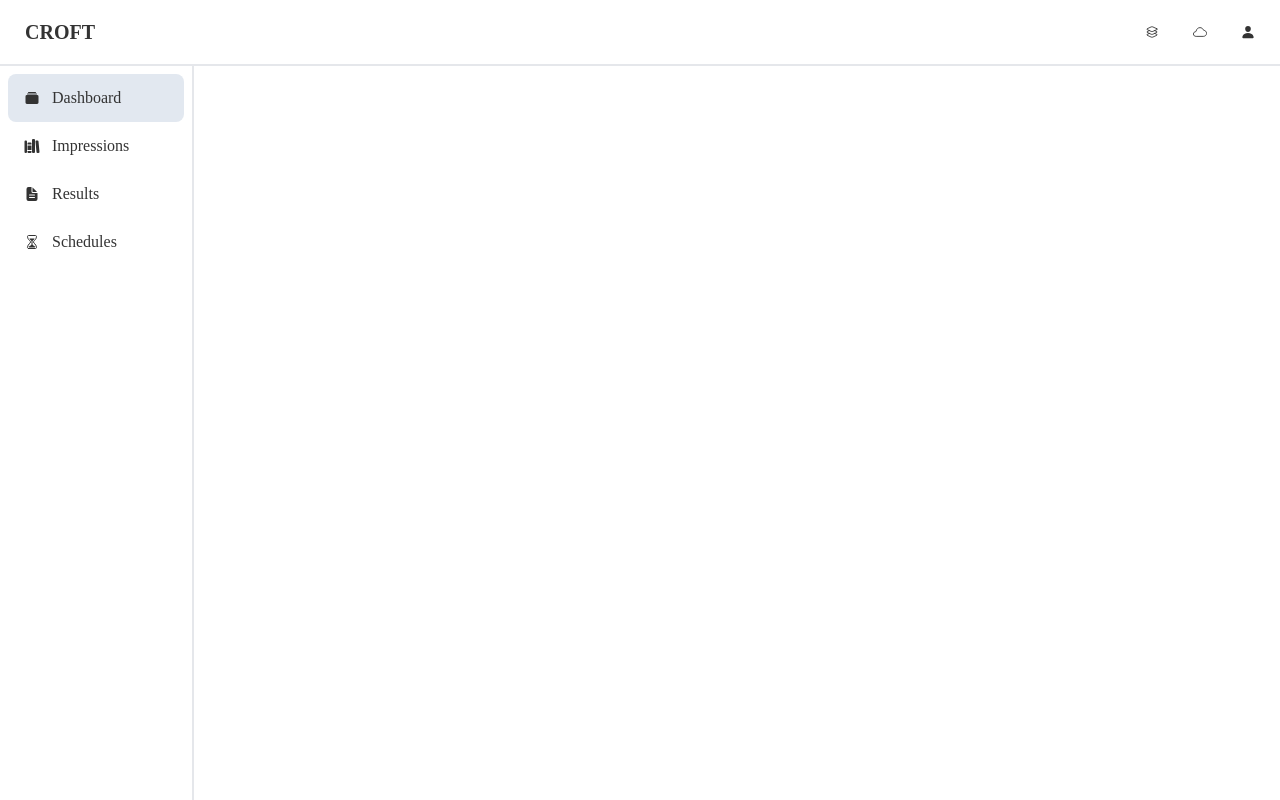
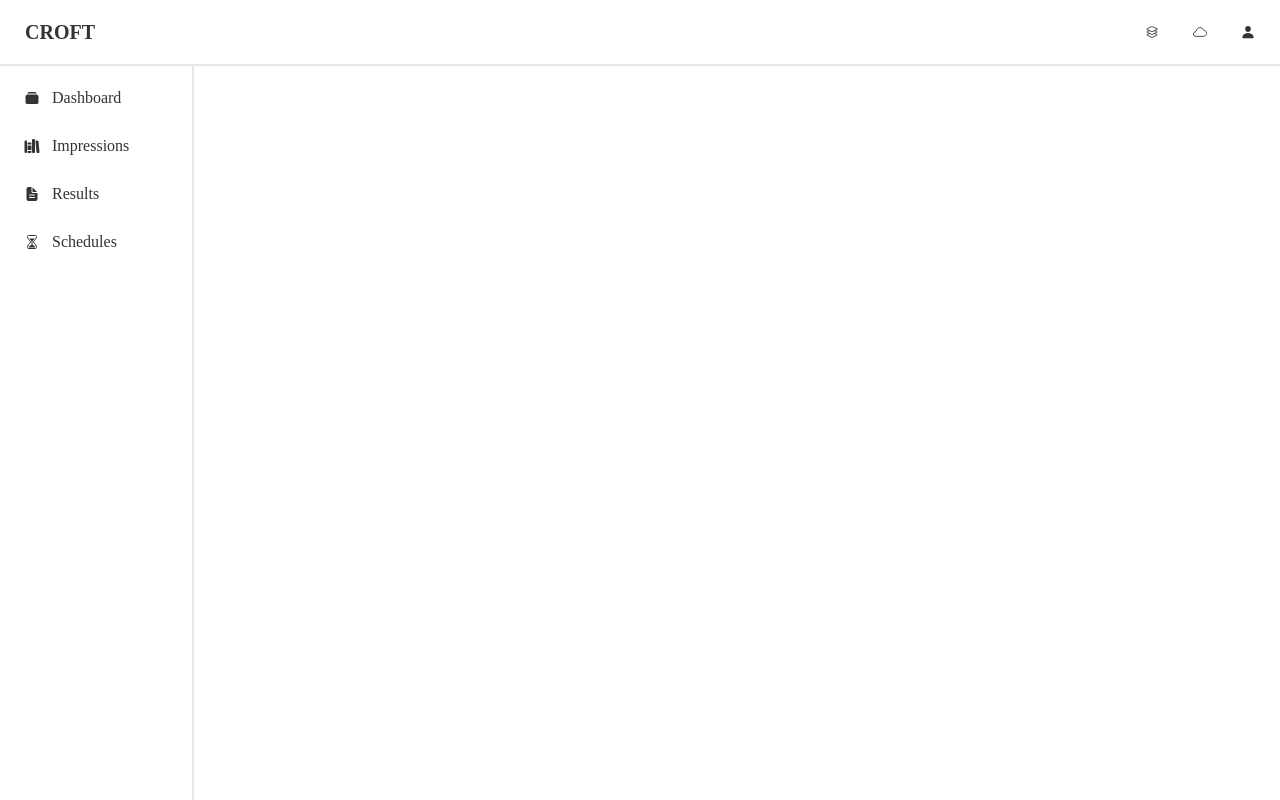
Before and after one commit to Croft-AI/croft-frontend, a React (Create React App) app: page / in a window 1280 px wide. Built offline with nearby package versions, Linux system fonts and the light colour scheme; no server answers; sample sign-in values are in the browser's storage.

Commit message:
feat: added impression title component

```diff
--- a/src/components/universal/nav/SideBar.tsx
+++ b/src/components/universal/nav/SideBar.tsx
@@ -6,6 +6,14 @@ import {
   IoHourglassOutline,
 } from "react-icons/io5";
 import { useLocation } from "react-router-dom";
+
+const sideBarContent = [
+  { icon: <IoAlbums />, name: "Dashboard", path: "/dashboard" },
+  { icon: <IoLibrary />, name: "Impressions", path: "/impression" },
+  { icon: <IoDocumentText />, name: "Results", path: "/result" },
+  { icon: <IoHourglassOutline />, name: "Schedules", path: "/schedule" },
+];
+
 const SideBar = () => {
   const { pathname } = useLocation();
 
@@ -14,28 +22,14 @@ const SideBar = () => {
       <div className="drawer-side">
         <label htmlFor="my-drawer-2" className="drawer-overlay"></label>
         <ul className="menu p-2 w-48 bg-base-100 text-base-content">
-          <SideBarItem isSelected={pathname === "/"} linkTo="/">
-            <IoAlbums />
-            Dashboard
-          </SideBarItem>
-          <SideBarItem
-            isSelected={pathname === "/impressions"}
-            linkTo="/impressions"
-          >
-            <IoLibrary />
-            Impressions
-          </SideBarItem>
-          <SideBarItem isSelected={pathname === "/results"} linkTo="/results">
-            <IoDocumentText />
-            Results
-          </SideBarItem>
-          <SideBarItem
-            isSelected={pathname === "/schedules"}
-            linkTo="/schedules"
-          >
-            <IoHourglassOutline />
-            Schedules
-          </SideBarItem>
+          {sideBarContent.map((item) => (
+            <SideBarItem
+              isSelected={pathname.includes(item.path)}
+              linkTo={item.path}
+            >
+              {item.icon} {item.name}
+            </SideBarItem>
+          ))}
         </ul>
       </div>
     </div>
--- /dev/null
+++ b/src/frames/NavFrame.tsx
@@ -0,0 +1,24 @@
+import React from "react";
+import { Outlet } from "react-router-dom";
+import PageTitle from "../components/universal/labels/PageTitle";
+import NavBar from "../components/universal/nav/NavBar";
+import SideBar from "../components/universal/nav/SideBar";
+
+const HomePage = () => {
+  return (
+    <div className="flex flex-col h-screen">
+      <NavBar />
+      <div className="w-full flex flex-row scroll-none flex-grow">
+        <SideBar />
+        <div
+          className="w-full p-8 flex-grow flex flex-col font-mono"
+          id="detail"
+        >
+          <Outlet />
+        </div>
+      </div>
+    </div>
+  );
+};
+
+export default HomePage;
--- a/src/index.tsx
+++ b/src/index.tsx
@@ -1,6 +1,6 @@
 import React from "react";
 import ReactDOM from "react-dom/client";
-import { createBrowserRouter, RouterProvider } from "react-router-dom";
+import { createBrowserRouter, Outlet, RouterProvider } from "react-router-dom";
 import "./index.css";
 import App from "./App";
 import reportWebVitals from "./reportWebVitals";
@@ -11,18 +11,37 @@ import DashboardPage from "./pages/dashboard/Dashboard";
 import { FirebaseAuthWrapper } from "./firebase/auth/AuthContextWrapper";
 import ProtectedRoute from "./routes/ProtectedRoute";
 import HomePage from "./pages/home/HomePage";
+import NavFrame from "../src/frames/NavFrame";
+import ImpressionTitle from "./pages/impression/ImpressionTitle";
 const router = createBrowserRouter([
   {
     path: "/",
     element: (
       <ProtectedRoute>
-        <HomePage />
+        <NavFrame />
       </ProtectedRoute>
     ),
     children: [
       {
-        path: "impressions",
-        element: <>impressions</>,
+        path: "impression/",
+        element: (
+          <>
+            <ImpressionTitle onButtonClick={() => console.log("fart")} />
+            <div id="detail">
+              <Outlet />
+            </div>
+          </>
+        ),
+        children: [
+          {
+            path: ":id",
+            element: <>id</>,
+          },
+          {
+            path: "about",
+            element: <>id</>,
+          },
+        ],
       },
     ],
   },
--- /dev/null
+++ b/src/pages/impression/ImpressionTitle.tsx
@@ -0,0 +1,27 @@
+import React from "react";
+import { IoAdd } from "react-icons/io5";
+
+interface IImpressionTitle {
+  onButtonClick: () => void;
+}
+
+const ImpressionTitle: React.FC<IImpressionTitle> = ({ onButtonClick }) => {
+  return (
+    <>
+      <div className="flex flex-row">
+        <div className="flex-grow">
+          <p className="text-2xl">Impressions</p>
+          <p className="text-sm text-secondary mt-4">
+            Create an impression to start extracting data from websites OR
+            checkout some of our presets below.
+          </p>
+        </div>
+        <button className="btn btn-square m-auto">
+          <IoAdd className="w-6 h-6 text-white" />
+        </button>
+      </div>
+      <div className="divider"></div>
+    </>
+  );
+};
+export default ImpressionTitle;
```
